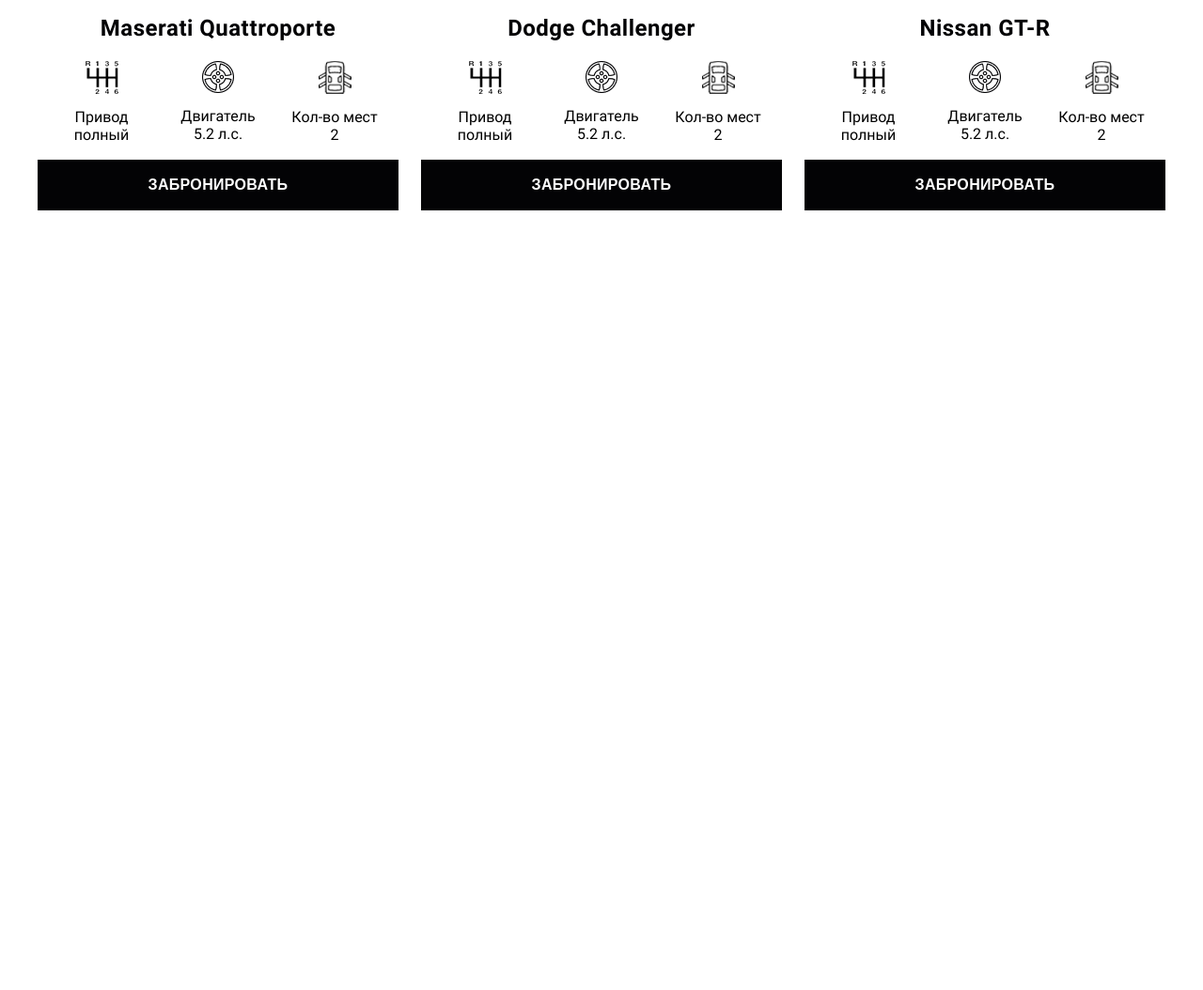
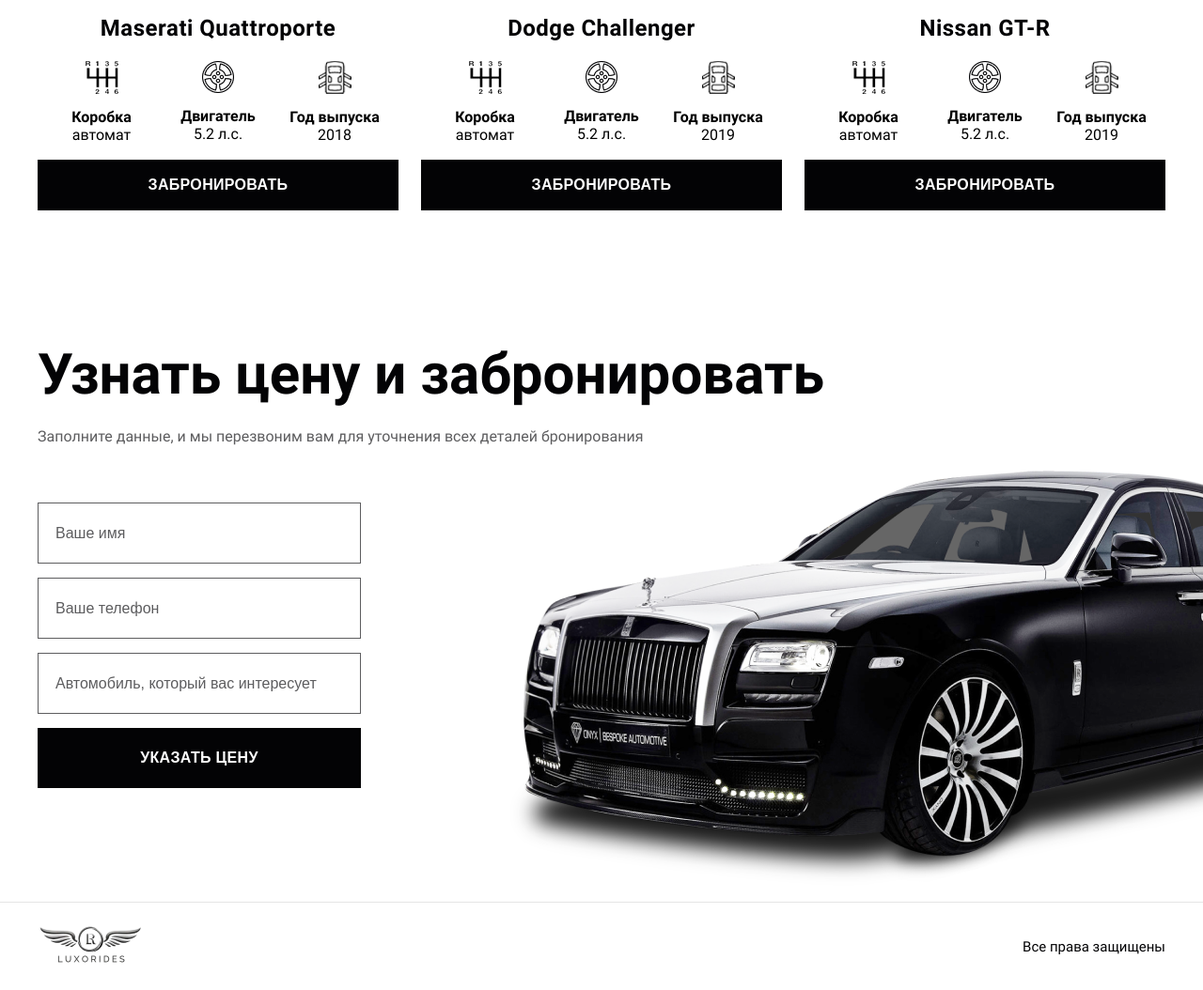
Before and after one commit to Lazard-Live/itlogia2, a plain HTML site: page index.html in a window 1280 px wide. Shown: the part 2242-3296 px from the top of the page at 94% size. Before the commit the page ends 2606 px from the top, so only its background shows below. Drawn offline with Linux system fonts and the light colour scheme.

Commit message:
Добавил блок price и внес правки в car

```diff
--- a/index.html
+++ b/index.html
@@ -13,7 +13,7 @@
               <ul>
                   <li class="menu_item"><a href="#main">Главная</a></li>
                   <li class="menu_item"><a href="#car">Автомобили</a></li>
-                  <li class="menu_item"><a href="#">Бронирование авто</a></li>
+                  <li class="menu_item"><a href="#price">Бронирование авто</a></li>
               </ul>
           </nav>
       </div>
@@ -54,8 +54,8 @@
                   <div class="car-item_info">
                       <div class="car-item_point">
                           <img src="img/transmission.png" alt="Transmission">
-                          <div>Привод</div>
-                          <div>полный</div>
+                          <div>Коробка</div>
+                          <div>автомат</div>
                       </div>
                       <div class="car-item_point">
                           <img src="img/wheel.png" alt="Wheel">
@@ -64,8 +64,8 @@
                       </div>
                       <div class="car-item_point">
                           <img src="img/year.png" alt="Year">
-                          <div>Кол-во мест</div>
-                          <div>2</div>
+                          <div>Год выпуска </div>
+                          <div>2019</div>
                       </div>
                   </div>
 
@@ -85,8 +85,8 @@
                   <div class="car-item_info">
                       <div class="car-item_point">
                           <img src="img/transmission.png" alt="Transmission">
-                          <div>Привод</div>
-                          <div>полный</div>
+                          <div>Коробка</div>
+                          <div>автомат</div>
                       </div>
                       <div class="car-item_point">
                           <img src="img/wheel.png" alt="Wheel">
@@ -95,8 +95,8 @@
                       </div>
                       <div class="car-item_point">
                           <img src="img/year.png" alt="Year">
-                          <div>Кол-во мест</div>
-                          <div>2</div>
+                          <div>Год выпуска </div>
+                          <div>2017</div>
                       </div>
                   </div>
 
@@ -116,8 +116,8 @@
                   <div class="car-item_info">
                       <div class="car-item_point">
                           <img src="img/transmission.png" alt="Transmission">
-                          <div>Привод</div>
-                          <div>полный</div>
+                          <div>Коробка</div>
+                          <div>автомат</div>
                       </div>
                       <div class="car-item_point">
                           <img src="img/wheel.png" alt="Wheel">
@@ -126,8 +126,8 @@
                       </div>
                       <div class="car-item_point">
                           <img src="img/year.png" alt="Year">
-                          <div>Кол-во мест</div>
-                          <div>2</div>
+                          <div>Год выпуска </div>
+                          <div>2018</div>
                       </div>
                   </div>
 
@@ -147,8 +147,8 @@
                   <div class="car-item_info">
                       <div class="car-item_point">
                           <img src="img/transmission.png" alt="Transmission">
-                          <div>Привод</div>
-                          <div>полный</div>
+                          <div>Коробка</div>
+                          <div>автомат</div>
                       </div>
                       <div class="car-item_point">
                           <img src="img/wheel.png" alt="Wheel">
@@ -157,8 +157,8 @@
                       </div>
                       <div class="car-item_point">
                           <img src="img/year.png" alt="Year">
-                          <div>Кол-во мест</div>
-                          <div>2</div>
+                          <div>Год выпуска </div>
+                          <div>2019</div>
                       </div>
                   </div>
 
@@ -178,8 +178,8 @@
                   <div class="car-item_info">
                       <div class="car-item_point">
                           <img src="img/transmission.png" alt="Transmission">
-                          <div>Привод</div>
-                          <div>полный</div>
+                          <div>Коробка</div>
+                          <div>автомат</div>
                       </div>
                       <div class="car-item_point">
                           <img src="img/wheel.png" alt="Wheel">
@@ -188,8 +188,8 @@
                       </div>
                       <div class="car-item_point">
                           <img src="img/year.png" alt="Year">
-                          <div>Кол-во мест</div>
-                          <div>2</div>
+                          <div>Год выпуска </div>
+                          <div>2018</div>
                       </div>
                   </div>
 
@@ -209,8 +209,8 @@
                   <div class="car-item_info">
                       <div class="car-item_point">
                           <img src="img/transmission.png" alt="Transmission">
-                          <div>Привод</div>
-                          <div>полный</div>
+                          <div>Коробка</div>
+                          <div>автомат</div>
                       </div>
                       <div class="car-item_point">
                           <img src="img/wheel.png" alt="Wheel">
@@ -219,8 +219,8 @@
                       </div>
                       <div class="car-item_point">
                           <img src="img/year.png" alt="Year">
-                          <div>Кол-во мест</div>
-                          <div>2</div>
+                          <div>Год выпуска </div>
+                          <div>2019</div>
                       </div>
                   </div>
 
@@ -240,8 +240,8 @@
                   <div class="car-item_info">
                       <div class="car-item_point">
                           <img src="img/transmission.png" alt="Transmission">
-                          <div>Привод</div>
-                          <div>полный</div>
+                          <div>Коробка</div>
+                          <div>автомат</div>
                       </div>
                       <div class="car-item_point">
                           <img src="img/wheel.png" alt="Wheel">
@@ -250,8 +250,8 @@
                       </div>
                       <div class="car-item_point">
                           <img src="img/year.png" alt="Year">
-                          <div>Кол-во мест</div>
-                          <div>2</div>
+                          <div>Год выпуска </div>
+                          <div>2018</div>
                       </div>
                   </div>
 
@@ -271,8 +271,8 @@
                   <div class="car-item_info">
                       <div class="car-item_point">
                           <img src="img/transmission.png" alt="Transmission">
-                          <div>Привод</div>
-                          <div>полный</div>
+                          <div>Коробка</div>
+                          <div>автомат</div>
                       </div>
                       <div class="car-item_point">
                           <img src="img/wheel.png" alt="Wheel">
@@ -281,8 +281,8 @@
                       </div>
                       <div class="car-item_point">
                           <img src="img/year.png" alt="Year">
-                          <div>Кол-во мест</div>
-                          <div>2</div>
+                          <div>Год выпуска </div>
+                          <div>2019</div>
                       </div>
                   </div>
 
@@ -302,8 +302,8 @@
                   <div class="car-item_info">
                       <div class="car-item_point">
                           <img src="img/transmission.png" alt="Transmission">
-                          <div>Привод</div>
-                          <div>полный</div>
+                          <div>Коробка</div>
+                          <div>автомат</div>
                       </div>
                       <div class="car-item_point">
                           <img src="img/wheel.png" alt="Wheel">
@@ -312,8 +312,8 @@
                       </div>
                       <div class="car-item_point">
                           <img src="img/year.png" alt="Year">
-                          <div>Кол-во мест</div>
-                          <div>2</div>
+                          <div>Год выпуска </div>
+                          <div>2019</div>
                       </div>
                   </div>
 
@@ -329,8 +329,33 @@
       </div>
   </div>
 
+  <div class="price" id="price">
+      <div class="container">
+          <h2 class="sub-title">
+              Узнать цену и забронировать
+          </h2>
+          <div class="price_text">
+              Заполните данные, и мы перезвоним вам для уточнения всех деталей бронирования
+          </div>
+          <form action="" class="price_form">
+              <input type="text" class="price_input" placeholder="Ваше имя">
+              <input type="text" class="price_input" placeholder="Ваше телефон">
+              <input type="text" class="price_input" placeholder="Автомобиль, который вас интересует">
+              <button class="button">Указать цену</button>
+          </form>
+          <img class="price_img" src="img/rolls.png" alt="Rolls">
+      </div>
+  </div>
+
   <footer class="footer">
-
+      <div class="container">
+          <div class="logo">
+              <img src="img/logo.png" alt="Logo">
+          </div>
+          <div class="rights">
+              Все права  защищены
+          </div>
+      </div>
   </footer>
 </body>
 </html>
--- a/styles.css
+++ b/styles.css
@@ -176,3 +176,75 @@
     height: 54px;
     padding: 15px;
 }
+
+.car-item_point > div:nth-child(2) {
+    font-weight: bold;
+}
+
+.price {
+    overflow: hidden;
+}
+
+.price .container {
+    position: relative;
+    padding-bottom: 121px;
+}
+
+.price .sub-title {
+    margin-bottom: 20px;
+}
+
+.price_text {
+    font-size: 16px;
+    line-height: 21px;
+    color: #5D5D5F;
+    margin-bottom: 60px;
+}
+
+.price_form {
+    width: 344px;
+}
+
+.price_input {
+    box-sizing: border-box;
+    padding: 22px 18px;
+    height: 65px;
+    width: 344px;
+    background: #fff;
+    border: 1px solid #5D5D5F;
+    font-size: 16px;
+    color: #000;
+    outline: none;
+    margin-bottom: 15px;
+}
+
+.price_input::placeholder {
+    color: #5D5D5F;
+}
+
+.price .button {
+    width: 100%;
+}
+
+.price_img {
+    position: absolute;
+    bottom: 0;
+    left: 481px;
+}
+
+.footer {
+    border-top: 1px solid #E5E5E5;
+    padding: 25px 0;
+}
+
+.footer .container {
+    display: flex;
+    align-items: center;
+    justify-content: space-between;
+}
+
+.rights {
+    font-size: 15px;
+    text-align: right;
+    color: #030305;
+}
```
Also changed, not shown: img/rolls.png (added).
